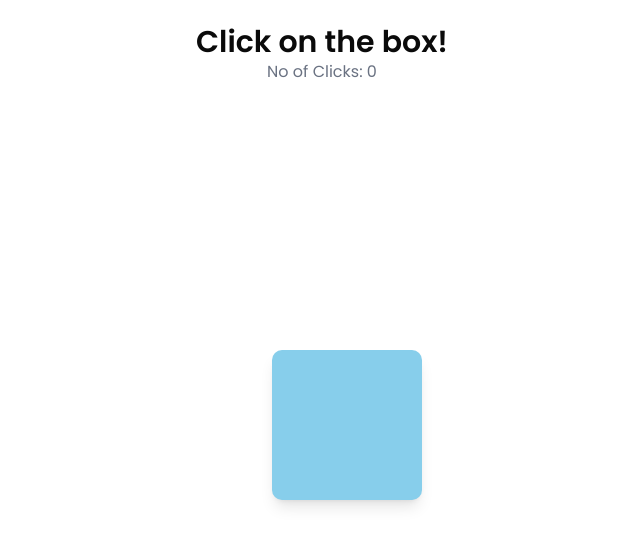
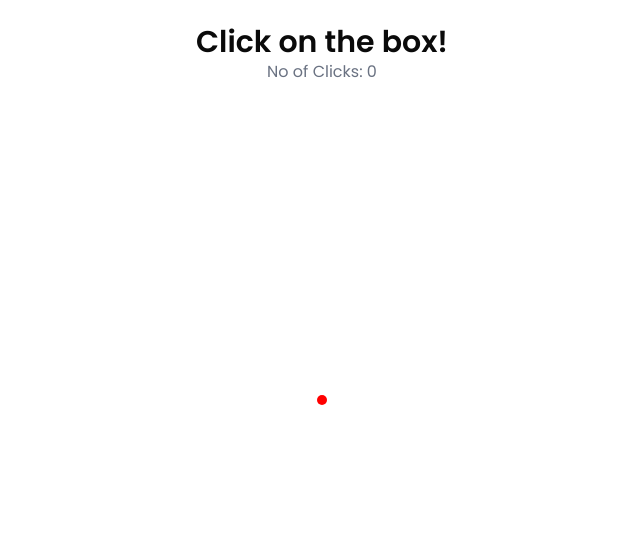
Before and after one commit to sophabot/HCI-User_Test_Game, a Next.js app in the folder user_testing_project/: page /mainpage in a window 1280 px wide. Shown: the top 546 px of the page, without its empty margins (318-958 px from the left). Built offline with nearby package versions, Linux system fonts and the light colour scheme.

Commit message:
added page in between blue boxes and random pos generation for blue boxes

```diff
--- a/user_testing_project/src/app/mainpage/page.tsx
+++ b/user_testing_project/src/app/mainpage/page.tsx
@@ -7,9 +7,22 @@ export default function Main() {
   const [clicked, setClicked] = useState(0);
   const [position, setPosition] = useState({ top: 0, left: 0 });
   const [showConfetti, setShowConfetti] = useState(false);
+  const [isRedBox, setIsRedBox] = useState(true);
+  const [blueBoxSize, setBlueBoxSize] = useState(150);
+
+  // Box sizes
+  const redBoxSize = 10;
+
+  const minBlueBoxSize = 20;
+  const maxBlueBoxSize = 160;
+
+  // Generate random size for blue box
+  const getRandomBlueBoxSize = () => {
+    return Math.floor(Math.random() * (maxBlueBoxSize - minBlueBoxSize + 1)) + minBlueBoxSize;
+  };
 
   const handleClick = () => {
-    // Play ding sound on click
+    // Play ding sound on correct click
     const clickSound = new Audio('/sounds/correct.mp3');
     clickSound.play();
 
@@ -25,9 +38,22 @@ export default function Main() {
       }, 5000);
     }
 
+    // Toggle between center box and random generated pos
+    const nextIsRedBox = !isRedBox;
+    setIsRedBox(nextIsRedBox);
 
-    const maxX = window.innerWidth - 150;
-    const maxY = window.innerHeight - 150;
+    if (nextIsRedBox) {
+      const centerX = (window.innerWidth - redBoxSize) / 2;
+      const centerY = (window.innerHeight - redBoxSize) / 2;
+      setPosition({ top: centerY, left: centerX });
+    } else {
+
+      const newBlueBoxSize = getRandomBlueBoxSize();
+      setBlueBoxSize(newBlueBoxSize);
+
+      // Random position for blue box (using new size)
+      const maxX = window.innerWidth - newBlueBoxSize;
+      const maxY = window.innerHeight - newBlueBoxSize;
 
       let newX, newY;
       do {
@@ -36,19 +62,24 @@ export default function Main() {
       } while (newX === position.left && newY === position.top);
 
       setPosition({ top: newY, left: newX });
+    }
   };
 
   useEffect(() => {
-    const centerX = (window.innerWidth - 100) / 2;
-    const centerY = (window.innerHeight - 100) / 2;
+
+    setBlueBoxSize(getRandomBlueBoxSize());
+
+    const centerX = (window.innerWidth - redBoxSize) / 2;
+    const centerY = (window.innerHeight - redBoxSize) / 2;
     setClicked(0);
     setPosition({ top: centerY, left: centerX });
+    setIsRedBox(true);
   }, []);
 
   const squareStyle = {
-    width: '150px',
-    height: '150px',
-    backgroundColor: 'skyblue',
+    width: isRedBox ? `${redBoxSize}px` : `${blueBoxSize}px`,
+    height: isRedBox ? `${redBoxSize}px` : `${blueBoxSize}px`,
+    backgroundColor: isRedBox ? 'red' : 'skyblue',
     position: 'absolute',
     top: position.top,
     left: position.left,
```
Lines whose indentation alone changed are shown as unchanged.
